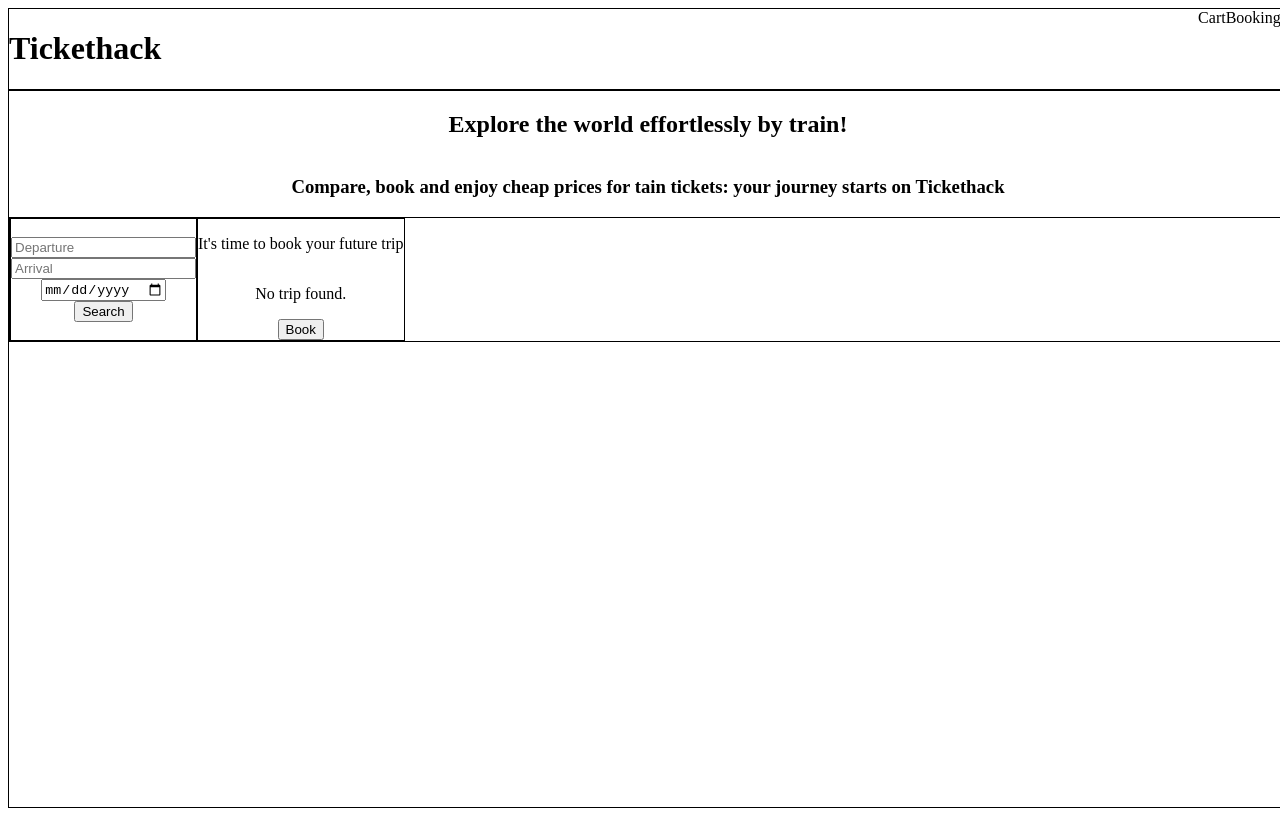
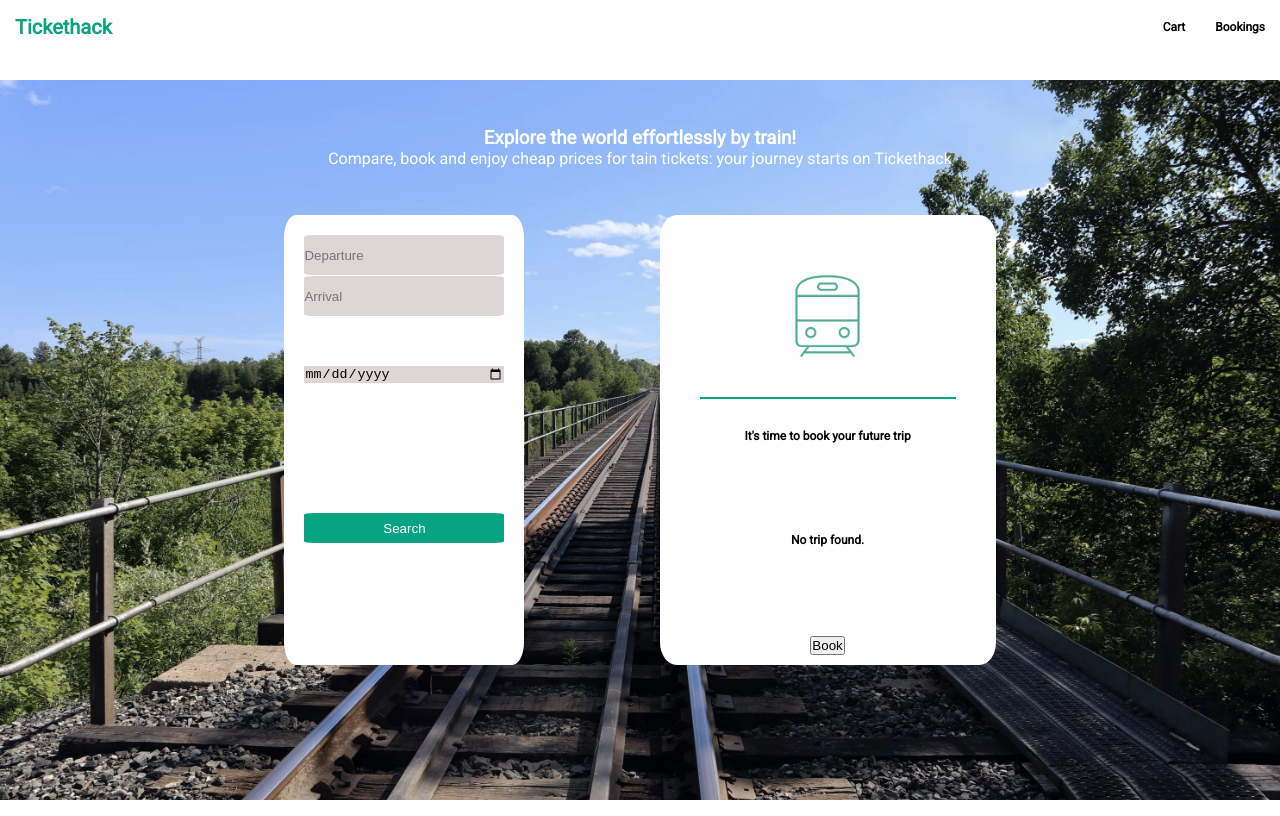
Before and after one commit to KasselFelix/tickethack-frontend, a plain HTML site: page index.html in a window 1280 px wide. Drawn offline with Linux system fonts and the light colour scheme; a web font is replaced by a local one.

Commit message:
HTML + CSS setup in progress

```diff
--- a/index.html
+++ b/index.html
@@ -5,6 +5,9 @@
     <meta charset="UTF-8" />
     <meta name="viewport" content="width=device-width, initial-scale=1.0" />
     <title>TICKETHACK</title>
+    <link rel="preconnect" href="https://fonts.googleapis.com">
+    <link rel="preconnect" href="https://fonts.gstatic.com" crossorigin>
+    <link href="https://fonts.googleapis.com/css2?family=Roboto&display=swap" rel="stylesheet">
     <!-- <script src="https://cdn.tailwindcss.com"></script> -->
   </head>
   <body>
@@ -29,11 +32,11 @@
 
       <div id="content">
         <div id="catch-phrase">
-          <h2>Explore the world effortlessly by train!</h2>
-          <h3>
+          <h3>Explore the world effortlessly by train!</h3>
+          <p>
             Compare, book and enjoy cheap prices for tain tickets: your journey
             starts on Tickethack
-          </h3>
+          </p>
         </div>
         <div id="content-container">
           <div id="search-container">
@@ -44,17 +47,20 @@
           </div>
 
           <div id="result-container">
-            <div id="default-result">
-              <div id="train-logo"></div>
+                <div id="result" class="default-result">
+                    <div id="train-logo">
+                        <img src="../tickethack-frontend/images/train.png" alt="Train logo" />
+                        <hr />
+                    </div>
                     <p>It's time to book your future trip</p>
                 </div>
 
-            <div id="no-result">
+                <div class="no-result">
                     <div id="magnifying-glass-logo"></div>
                     <p>No trip found.</p>
                 </div>
 
-            <div id="tickets-found">
+                <div class="tickets-found">
                     <div class="tickets-data">
                         <div class="travel-data"></div>
                         <div class="travel-time"></div>
@@ -64,6 +70,7 @@
                 </div>
           </div>
         </div>
+
       </div>
     </div>
     <script src="script.js"></script>
--- a/style.css
+++ b/style.css
@@ -1,5 +1,10 @@
 @import url("https://fonts.googleapis.com/css?family=Muli&display=swap");
 @import url("https://fonts.googleapis.com/css?family=Lato:300,400&display=swap");
+
+* {
+  margin: 0;
+  padding: 0;
+}
 
 #main-container {
   display: grid;
@@ -7,12 +12,10 @@
   grid-template-columns: repeat(9, 1fr);
   width: 100vw;
   height: 100vh;
-  margin: 0;
-  padding: 0;
 }
 
 #header {
-  border: 0.5px black solid;
+  height: 10vh;
   grid-row-start: 1;
   grid-row-end: 2;
   grid-column-start: 1;
@@ -22,59 +25,170 @@
   justify-content: space-between;
 }
 
+#tickethack-logo {
+  color: rgb(9, 162, 131);
+  padding: 15px;
+  font-family: "Roboto", sans-serif;
+  font-size: 10px;
+  font-weight: bold;
+  font-style: normal;
+}
+
 #pages-links {
   display: flex;
-  justify-content: space-between;
+  justify-content: space-around;
+  padding-top: 5px;
+}
+
+#cart {
+  display: flex;
+  justify-content: space-around;
+  padding: 15px;
+  color: black;
+  font-family: "Roboto", sans-serif;
+  font-size: 12px;
+  font-weight: bolder;
+  font-style: normal;
+}
+
+#bookings {
+  padding: 15px;
+  color: black;
+  font-family: "Roboto", sans-serif;
+  font-size: 12px;
+  font-weight: bolder;
+  font-style: normal;
 }
 
 #content {
-  border: 0.5px black solid;
+  background-image: url("../tickethack-frontend/images/background.jpg");
+  background-size: cover;
+  background-position: center center;
   grid-row-start: 2;
-  grid-row-end: 17;
+  grid-row-end: -1;
   grid-column-start: 1;
   grid-column-end: 10;
-  display: flex;
-  flex-direction: column;
+  height: 100%;
+  display: grid;
+  grid-template-rows: repeat(16, 1fr);
+  grid-template-columns: repeat(9, 1fr);
+  /* display: flex; */
+  /* flex-direction: column; */
 }
 
 #catch-phrase {
+  /* background-color: beige; */
+  font-family: "Roboto", sans-serif;
+  font-weight: 400;
+  font-style: normal;
+  color: white;
   display: flex;
+  grid-row-start: 1;
+  grid-row-end: 4;
+  grid-column-start: 1;
+  grid-column-end: 17;
   flex-direction: column;
   justify-content: center;
   align-items: center;
 }
 
 #content-container {
-  border: 0.5px black solid;
+  /* background-color: purple; */
   grid-row-start: 4;
-  grid-row-end: 17;
+  grid-row-end: 14;
   grid-column-start: 3;
   grid-column-end: 8;
   display: flex;
   flex-direction: row;
+  justify-content: space-between;
 }
 
 #search-container {
-  border: 0.5px black solid;
-  grid-row-start: 4;
-  grid-row-end: 14;
-  grid-column-start: 3;
-  grid-column-end: 5;
+  background-color: white;
+  padding: 20px;
+  border-radius: 5%;
   display: flex;
   flex-direction: column;
-  justify-content: center;
   align-items: center;
 }
 
+#depart {
+  background-color: rgb(222, 214, 214);
+  height: 40px;
+  width: 200px;
+  border-radius: 5%;
+  border: none;
+  margin-bottom: 1px;
+}
+
+#arrival {
+  background-color: rgb(222, 214, 214);
+  height: 40px;
+  width: 200px;
+  border-radius: 5%;
+  border: none;
+}
+
+#date {
+  width: 200px;
+  margin-top: 50px;
+  margin-bottom: 130px;
+  background-color: rgb(222, 214, 214);
+  border: none;
+}
+
+#search-btn {
+  background-color: rgb(9, 162, 131);
+  border-radius: 5%;
+  border: none;
+  color: white;
+  width: 200px;
+  height: 30px;
+}
+
 #result-container {
-  border: 0.5px black solid;
-  grid-row-start: 4;
-  grid-row-end: 14;
-  grid-column-start: 7;
-  grid-column-end: 9;
+  font-family: "Roboto", sans-serif;
+  font-weight: bolder;
+  font-size: 12px;
+  font-style: normal;
+  color: black;
+  background-color: white;
+  padding: 10px;
+  border-radius: 5%;
   display: flex;
   flex-direction: column;
   justify-content: center;
   align-items: center;
   justify-content: space-between;
 }
+
+img {
+  display: block;
+  margin-left: auto;
+  margin-right: auto;
+  padding-bottom: 30px;
+  width: 40%;
+  border: 20px;
+}
+
+#train-logo {
+  padding-top: 40px;
+  padding-left: 30px;
+  padding-right: 30px;
+}
+
+hr {
+  border: 1px solid rgb(9, 162, 131);
+}
+
+#result {
+  display: flex;
+  flex-direction: column;
+  justify-content: center;
+  align-items: center;
+  justify-content: space-between;
+}
+
+#result p {
+  padding-top: 30px;
+}
```
Also changed, not shown: images/background.jpg (added), images/notfound.png (added), images/train.png (added). Lines whose indentation alone changed are shown as unchanged.
